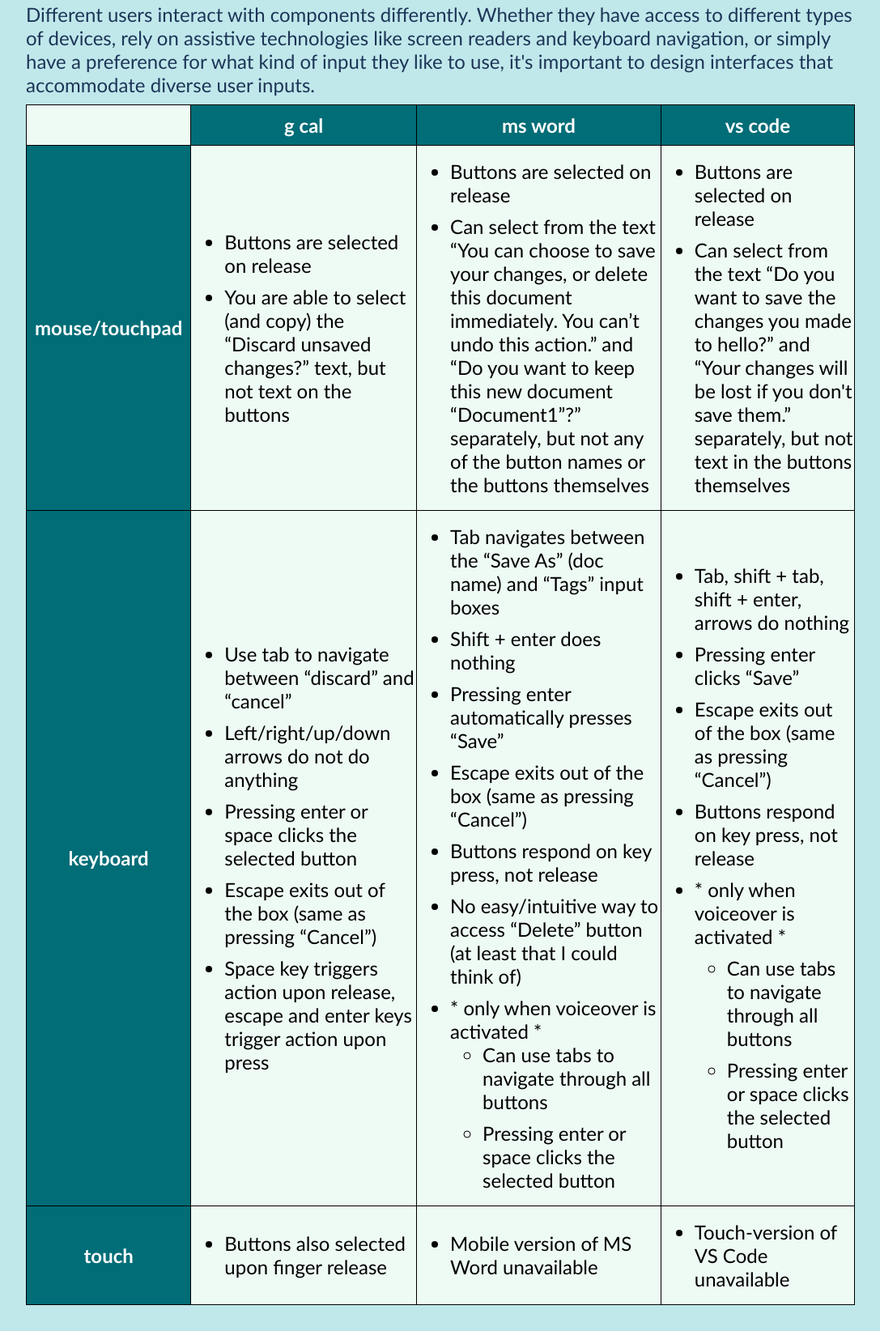
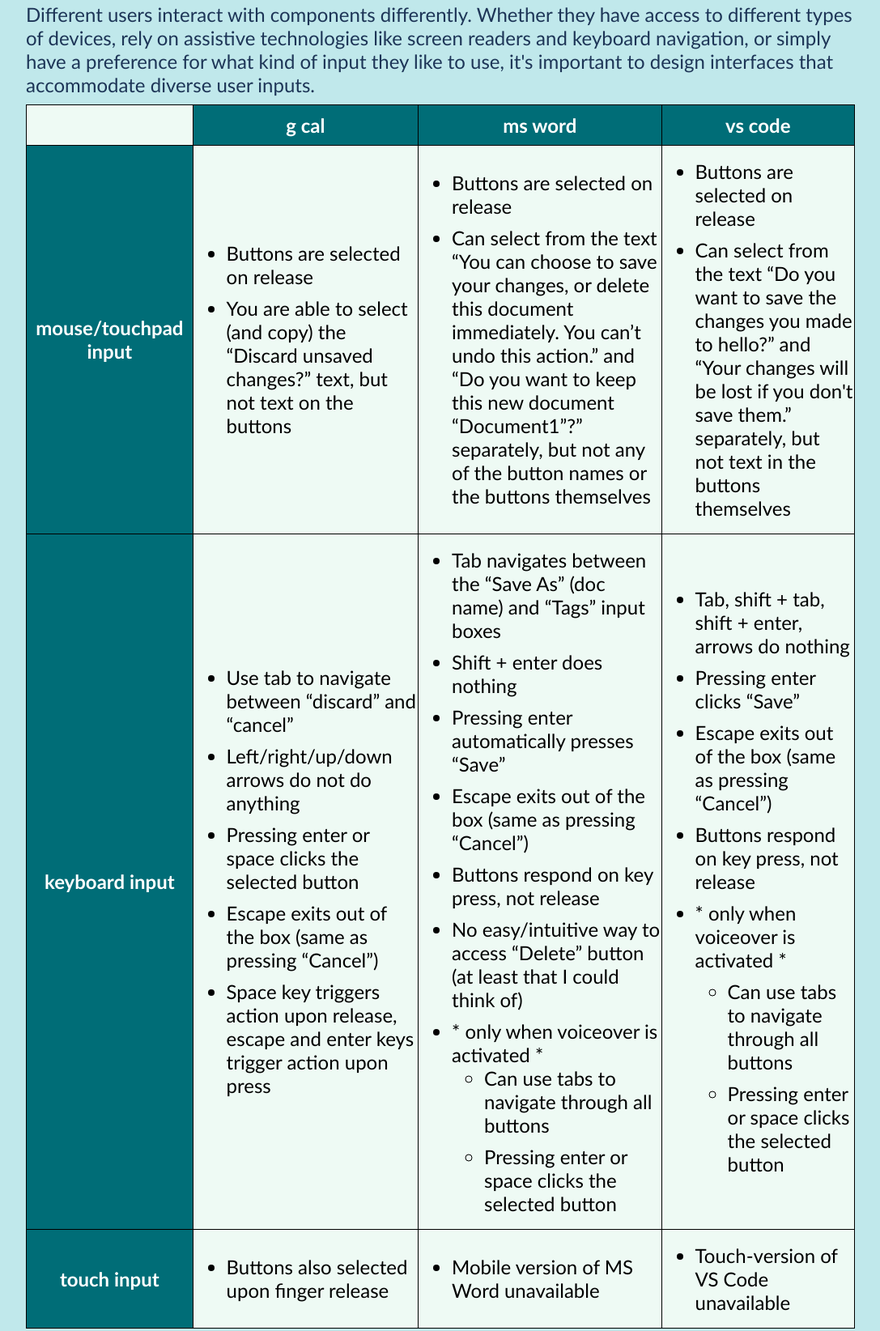
Before and after one commit to catherineyu8/accessible-components, a plain HTML site: page index.html in a window 1280 px wide. Shown: the part 2380-4024 px from the top of the page at 81% size, without its empty margins (96-1183 px from the left). Drawn offline with Linux system fonts and the light colour scheme.

Commit message:
some changes

```diff
--- a/index.html
+++ b/index.html
@@ -206,7 +206,7 @@
 		</div>
 
 		<div id="modelRedesign">
-			<h2>Making tradeoffs to resigning the Save Changes popup</h2>
+			<h2>Making tradeoffs to redesign the Save Changes popup</h2>
 			<h3>(an iterative process)</h3>
 
 			<p>
--- a/tables/inputTable.html
+++ b/tables/inputTable.html
@@ -6,7 +6,7 @@
 		<th>vs code</th>
 	</tr>
 	<tr>
-		<th>mouse/touchpad</th>
+		<th>mouse/touchpad input</th>
 		<td>
 			<ul>
 				<li>Buttons are selected on release</li>
@@ -41,7 +41,7 @@
 		</td>
 	</tr>
 	<tr>
-		<th>keyboard</th>
+		<th>keyboard input</th>
 		<td>
 			<ul>
 				<li>Use tab to navigate between “discard” and “cancel”</li>
@@ -94,7 +94,7 @@
 		</td>
 	</tr>
 	<tr>
-		<th>touch</th>
+		<th>touch input</th>
 		<td>
 			<ul>
 				<li>Buttons also selected upon finger release</li>
```
